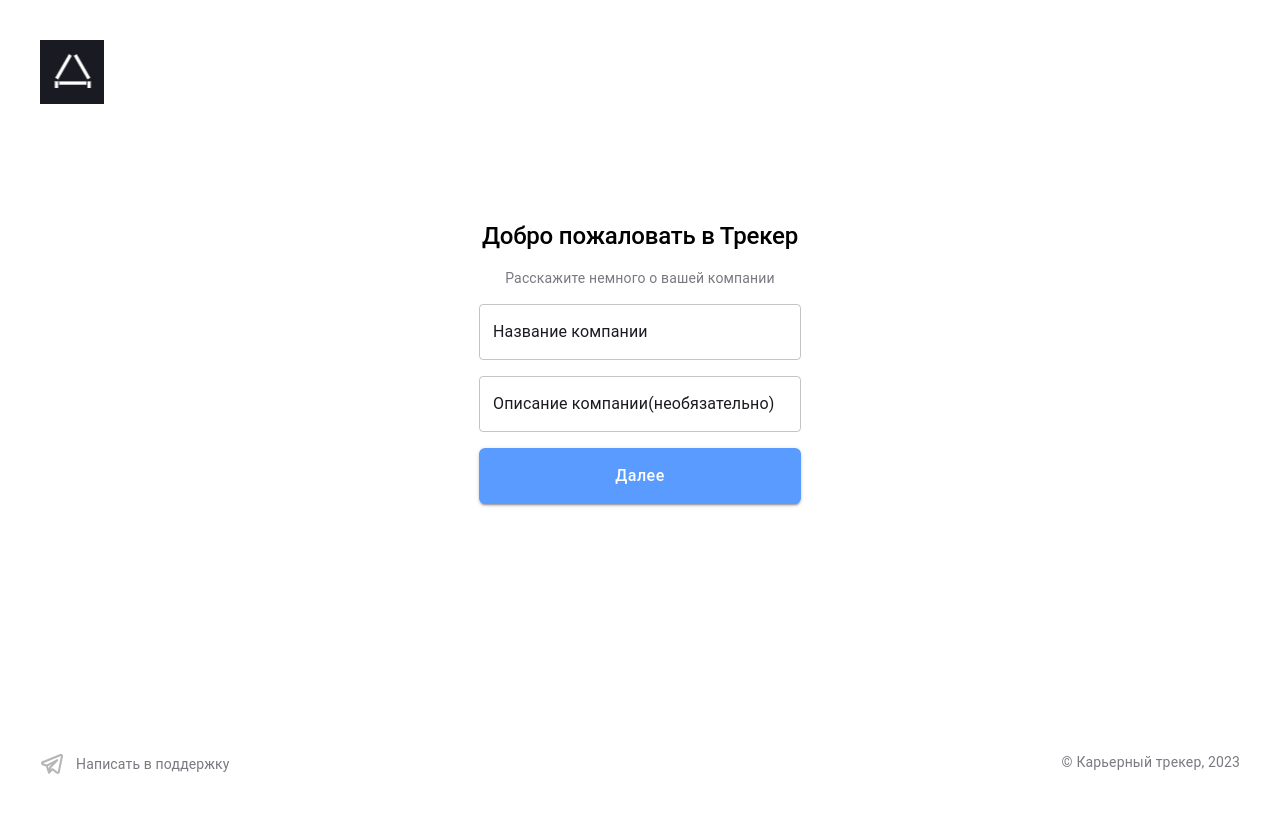
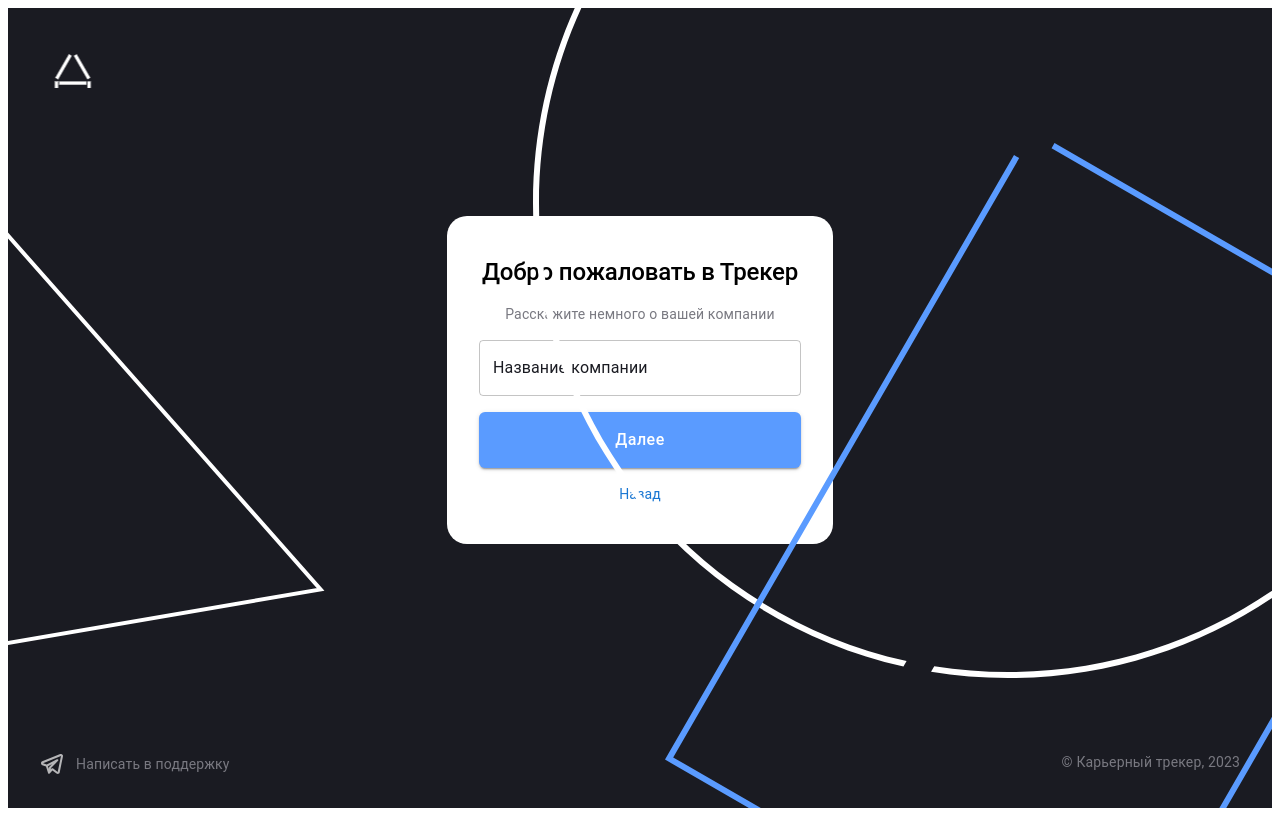
Before and after one commit to MarinaFominykh/alumni-resume-tracker, a React (Vite) app: page /sign-up in a window 1280 px wide. Built offline with nearby package versions, Linux system fonts and the light colour scheme.

Commit message:
hotfix: изменить цвет страницы регистрации обратно пока убрать поле описания

```diff
--- a/src/pages/Auth/Access/Access.tsx
+++ b/src/pages/Auth/Access/Access.tsx
@@ -14,7 +14,7 @@ function Access() {
         <Typography variant="body2">
           Чтобы получить доступ к трекеру напишите нам на почту
         </Typography>
-        <Link sx={authStyles.accessLink} variant="body2" href={`mailto:test@example.com`}>
+        <Link sx={authStyles.link} variant="body2" href={`mailto:test@example.com`}>
           tracker@yandex.ru
         </Link>
 
--- a/src/pages/Auth/Register/Register.tsx
+++ b/src/pages/Auth/Register/Register.tsx
@@ -12,7 +12,6 @@ import { authStyles } from '../consts/authStyles';
 
 interface InputsValue {
   name: string;
-  text: string;
 }
 
 const schema = yup.object().shape({
@@ -40,14 +39,7 @@ function Register() {
   };
 
   return (
-    <Auth
-      sx={
-        ((authStyles.wrapper.backgroundColor = '#fff'),
-        (authStyles.firstElement.display = 'none'),
-        (authStyles.secondElement.display = 'none'),
-        (authStyles.thirdElement.display = 'none'))
-      }
-    >
+    <Auth>
       <form onSubmit={handleSubmit(registerSubmitHandler)} noValidate className="auth__form">
         <Typography variant="h2">Добро пожаловать в Трекер</Typography>
         <Typography variant="body2">Расскажите немного о вашей компании</Typography>
@@ -63,21 +55,10 @@ function Register() {
           helperText={errors.name ? errors.name?.message : ''}
         />
 
-        <InputElement
-          name="text"
-          defaultValue=""
-          control={control}
-          type="email"
-          label="Описание компании(необязательно)"
-          variant="outlined"
-          error={!!errors.text}
-          helperText={errors.text ? errors.text?.message : ''}
-        />
-
         <ButtonElement variant="contained" type="submit">
           Далее
         </ButtonElement>
-        <Link sx={authStyles.formCaption.link} variant="body2" onClick={() => navigate('/sign-in')}>
+        <Link sx={authStyles.link} variant="body2" onClick={() => navigate('/sign-in')}>
           Назад
         </Link>
       </form>
```
